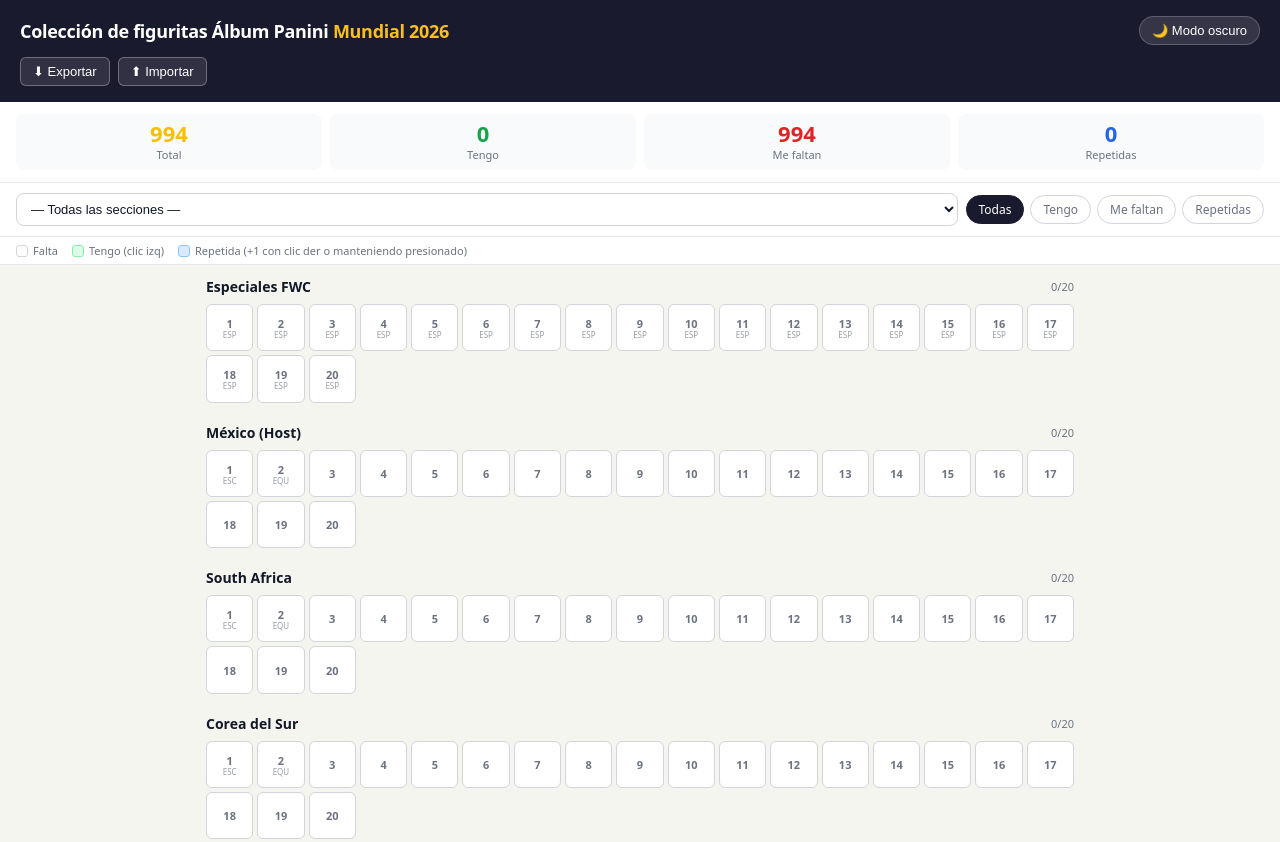
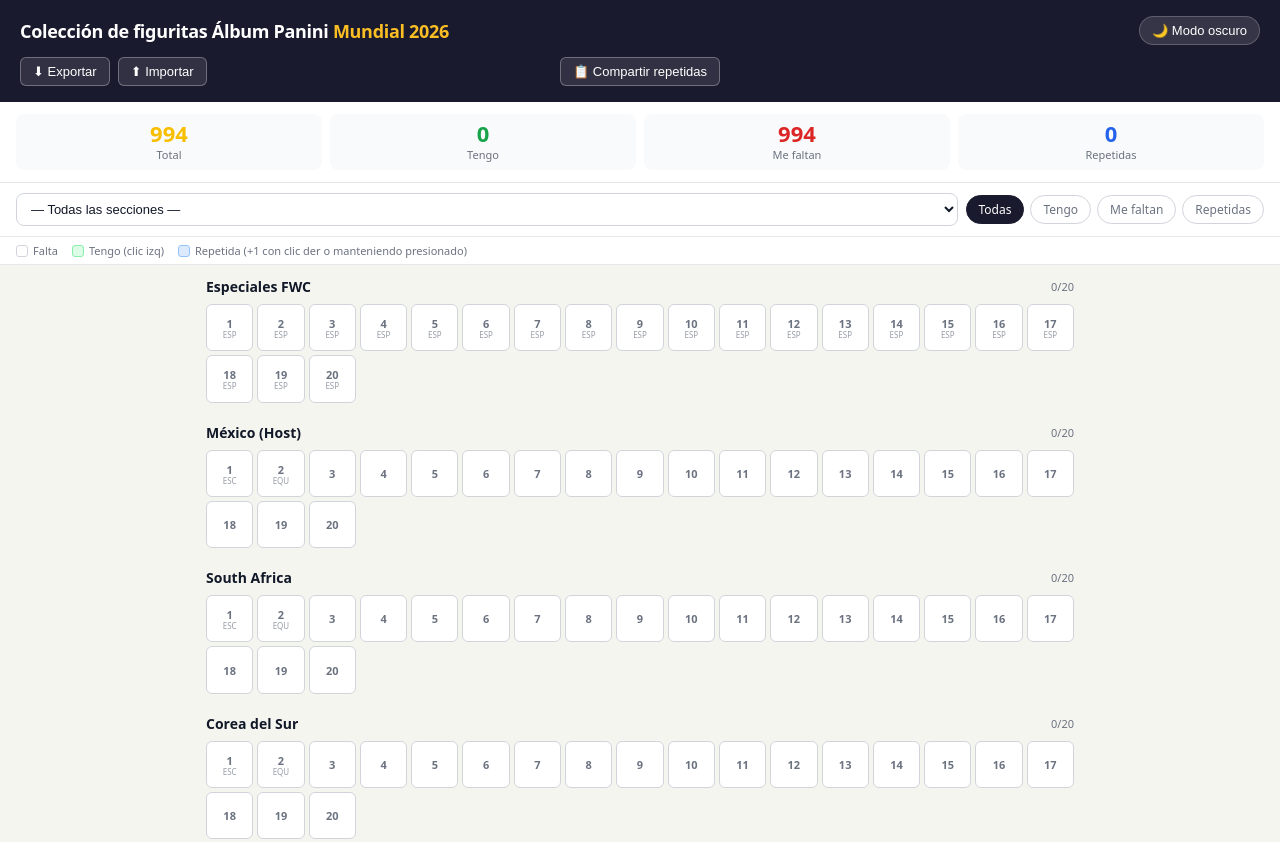
Before and after one commit to T4D3209/app-contador-figus-2026, a plain HTML site: page index.html in a window 1280 px wide. Shown: the top 842 px of the page. Drawn offline with Linux system fonts and the light colour scheme.

Commit message:
Add button to share repeated items

```diff
--- a/index.html
+++ b/index.html
@@ -25,6 +25,11 @@
     <button onclick="importar()">⬆ Importar</button>
     <input type="file" id="file-importar" accept=".json" style="display:none" onchange="cargarArchivo(event)">
   </div>
+
+   <div class="backup-btns">
+    <button class="btn" onclick="compartirRepetidas()">📋 Compartir repetidas</button>
+  </div>
+
 
 </header>
 
```
